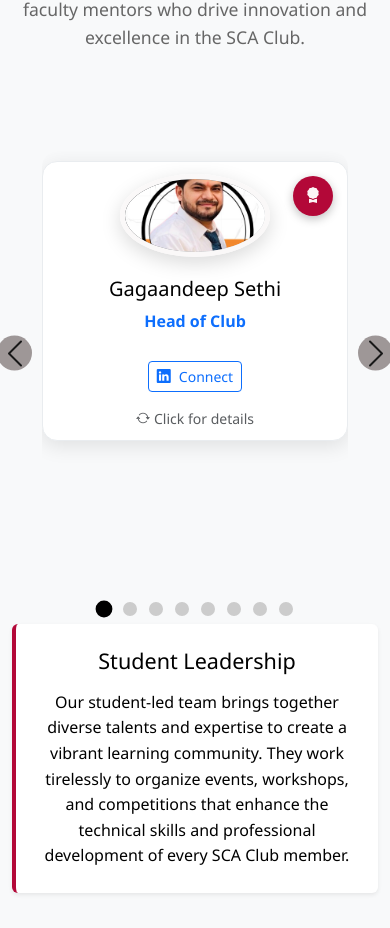
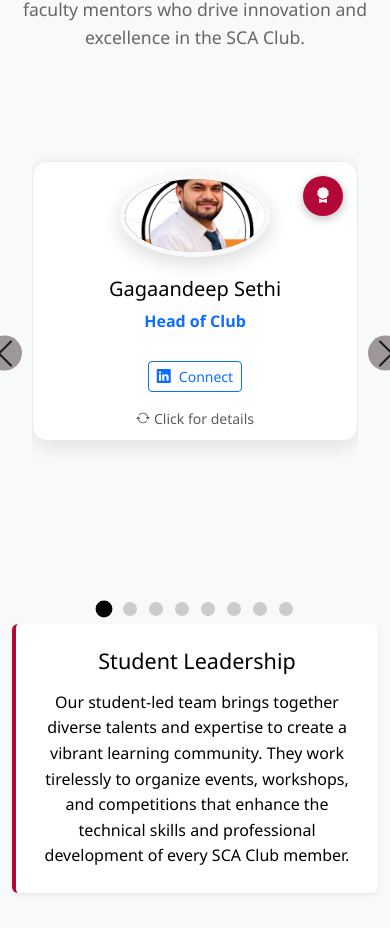
Before and after one commit to Yashvardhanjaiswal/Sca_Club, a React (Vite) app: page / in a window 390 px wide. Shown: the part 10556-11484 px from the top of the page. Built offline with nearby package versions, Linux system fonts and the light colour scheme.

Commit message:
updates auth

```diff
--- a/src/styles/App.css
+++ b/src/styles/App.css
@@ -849,7 +849,7 @@ body {
 
 @media (max-width: 576px) {
   .team-carousel-wrapper {
-    padding: 0 30px;
+    padding: 0 20px;
   }
 
   .team-carousel-control {
```
